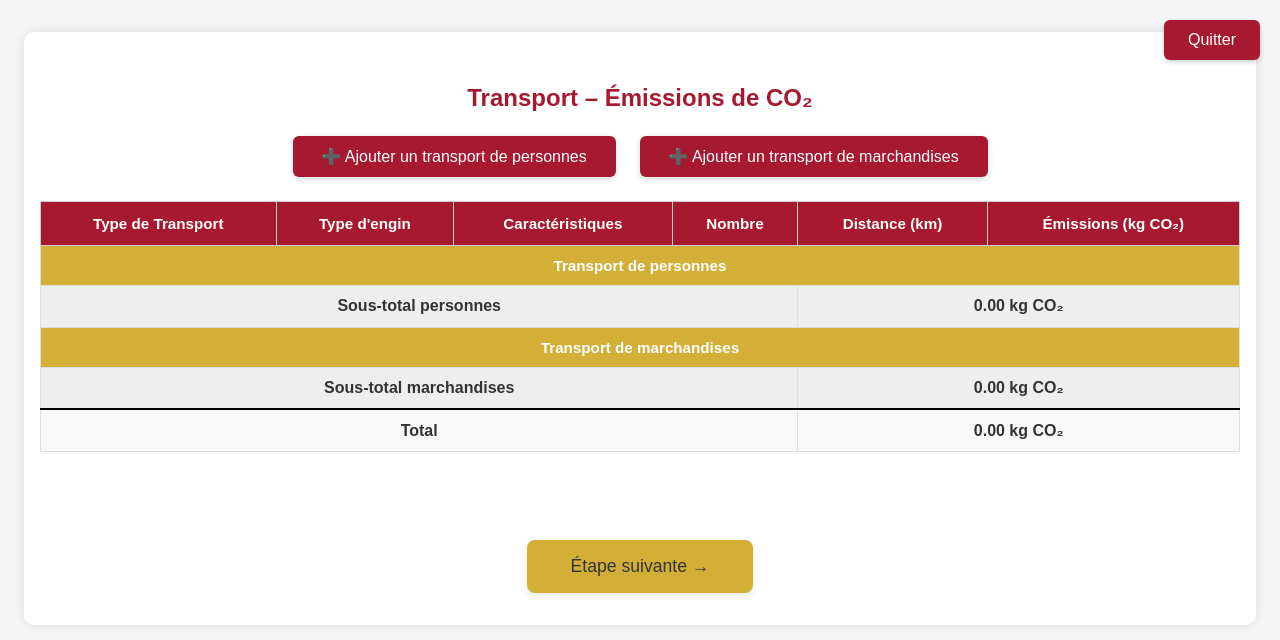
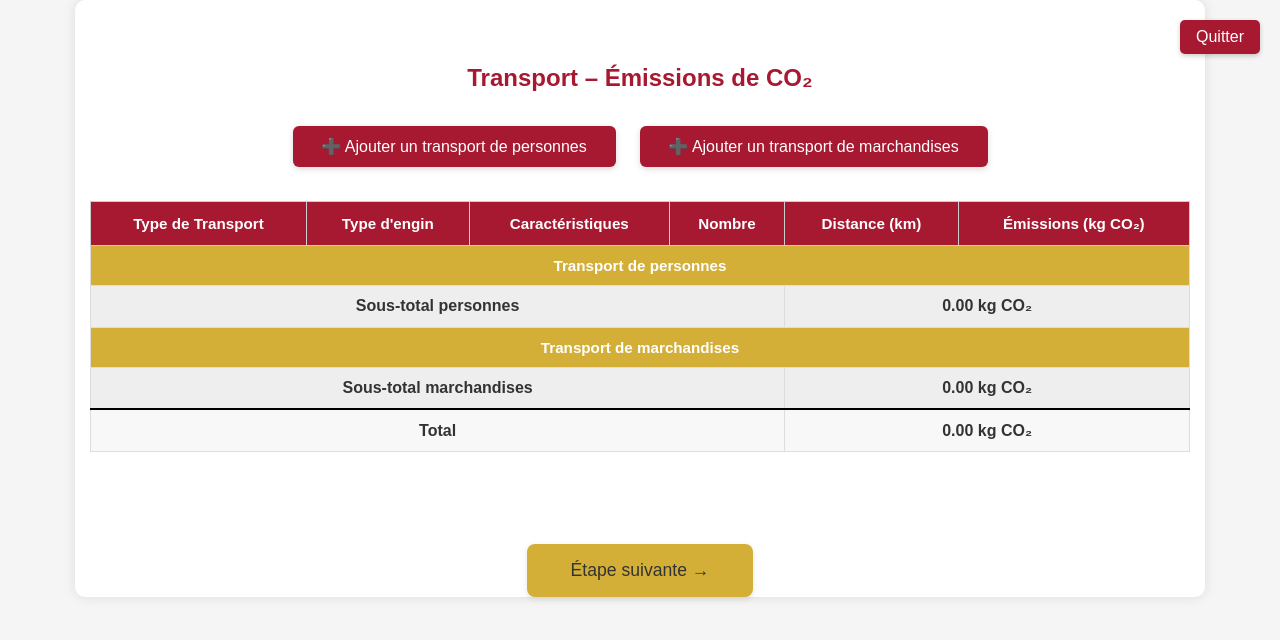
Before and after one commit to IFAZANE/BOAD_Empreinte_Carbone, a Flask app: page /transport in a window 1280 px wide. Shown: the top 640 px of the page. Run offline with Flask 3, Linux system fonts and the light colour scheme; data that the repository does not hold is empty; some libraries are stand-ins or nearby versions.

Commit message:
Update transport.html

```diff
--- a/application/templates/transport.html
+++ b/application/templates/transport.html
@@ -36,15 +36,66 @@
       min-height: 1.2em;
     }
 
+    .header-bar {
+      display: flex;
+      justify-content: space-between;
+      align-items: center;
+      padding: 10px 0;
+    }
+
+    .header-bar img {
+      height: 60px;
+    }
+
+     .logo-container {
+      text-align: center;
+      margin-top: 10px;
+      margin-bottom: 20px;
+    }
+    .logo-container img {
+      max-height: 60px;
+    }
+
     .quit-button {
       margin-bottom: 10px;
+    }
+
+    .styled-button {
+      padding: 8px 16px;
+      background-color: #a71930;
+      color: white;
+      border: none;
+      border-radius: 5px;
+      cursor: pointer;
+    }
+
+    .styled-button:hover {
+      background-color: #891625;
+    }
+
+    .add-buttons {
+      margin: 10px 0;
+    }
+
+    .next-step {
+      margin-top: 20px;
+    }
+
+    .container {
+      padding: 0 15px;
+      max-width: 1100px;
+      margin: 0 auto;
     }
   </style>
 </head>
 <body>
   <div class="container">
-    <div class="quit-button">
-      <button onclick="window.location.href='/'" class="styled-button">Quitter</button>
+    <!-- En-tête avec logo et bouton Quitter -->
+    <div class="header-bar">
+
+      <div class="quit-button">
+        <button onclick="handleQuit()" class="styled-button">Quitter</button>
+      </div>
     </div>
 
     <h2>Transport – Émissions de CO₂</h2>
@@ -54,6 +105,7 @@
       <button onclick="addTransportRow('marchandise')">➕ Ajouter un transport de marchandises</button>
     </div>
 
+    <!-- Tableau des transports -->
     <table id="transportTable" aria-label="Tableau des transports et émissions">
       <thead>
         <tr>
@@ -77,26 +129,30 @@
     <div id="enginDescription"></div>
 
     <div class="next-step">
-      <button type="button" id="next-step">Étape suivante →</button>
+      <button type="button" id="next-step" class="styled-button">Étape suivante →</button>
     </div>
   </div>
 
+  <!-- Script JS -->
   <script>
     const engins = {{ engins | tojson | safe }};
 
-    function addTransportRow(typeTransport) {
+    function handleQuit() {
+      localStorage.removeItem("emissionData");
+      window.location.href = "/";
+    }
+
+    function addTransportRow(typeTransport, savedData) {
       const tbody = document.getElementById("transportBody");
       const sectionClass = typeTransport === "personne" ? "personne" : "marchandise";
 
       const row = document.createElement("tr");
       row.className = `row-transport ${sectionClass}`;
 
-      // Type de transport
       const tdType = document.createElement("td");
       tdType.textContent = typeTransport === "personne" ? "Personnes" : "Marchandises";
       row.appendChild(tdType);
 
-      // Catégorie d'engin
       const tdCategorie = document.createElement("td");
       const selectCategorie = document.createElement("select");
       selectCategorie.innerHTML = `<option value="">-- Choisir --</option>`;
@@ -109,14 +165,12 @@
       tdCategorie.appendChild(selectCategorie);
       row.appendChild(tdCategorie);
 
-      // Engin
       const tdEngin = document.createElement("td");
       const selectEngin = document.createElement("select");
       selectEngin.innerHTML = `<option value="">-- Choisir un engin --</option>`;
       tdEngin.appendChild(selectEngin);
       row.appendChild(tdEngin);
 
-      // Nombre
       const tdNombre = document.createElement("td");
       const inputNombre = document.createElement("input");
       inputNombre.type = "number";
@@ -125,7 +179,6 @@
       tdNombre.appendChild(inputNombre);
       row.appendChild(tdNombre);
 
-      // Distance
       const tdDistance = document.createElement("td");
       const inputDistance = document.createElement("input");
       inputDistance.type = "number";
@@ -134,7 +187,6 @@
       tdDistance.appendChild(inputDistance);
       row.appendChild(tdDistance);
 
-      // Résultat
       const tdResult = document.createElement("td");
       const spanResult = document.createElement("span");
       spanResult.className = "emission-result";
@@ -142,7 +194,6 @@
       tdResult.appendChild(spanResult);
       row.appendChild(tdResult);
 
-      // Choix catégorie
       selectCategorie.addEventListener("change", () => {
         const cat = selectCategorie.value;
         selectEngin.innerHTML = `<option value="">-- Choisir un engin --</option>`;
@@ -152,8 +203,8 @@
             opt.value = item.nom;
             opt.dataset.factor = item.facteur;
             opt.dataset.description = item.description || `Aucune description disponible`;
-            opt.textContent = `${item.nom}`;
-            opt.title = item.description || `Aucune description disponible`; // ✅ Mise à jour ici
+            opt.textContent = item.nom;
+            opt.title = item.description || `Aucune description disponible`;
             selectEngin.appendChild(opt);
           });
         }
@@ -161,7 +212,6 @@
         document.getElementById("enginDescription").textContent = "";
       });
 
-      // Choix engin
       selectEngin.addEventListener("change", () => {
         calculateEmission(row);
         const descDiv = document.getElementById("enginDescription");
@@ -178,6 +228,19 @@
         if (inputDistance.value < 0) inputDistance.value = 0;
         calculateEmission(row);
       });
+
+      if (savedData) {
+        selectCategorie.value = savedData.categorie || "";
+        selectCategorie.dispatchEvent(new Event("change"));
+
+        setTimeout(() => {
+          selectEngin.value = savedData.engin || "";
+          selectEngin.dispatchEvent(new Event("change"));
+          inputNombre.value = savedData.nombre ?? 0;
+          inputDistance.value = savedData.distance ?? 0;
+          calculateEmission(row);
+        }, 50);
+      }
 
       const insertBefore = document.querySelector(`.subtotal-row.${sectionClass}`);
       tbody.insertBefore(row, insertBefore);
@@ -223,9 +286,28 @@
     }
 
     function saveTransportEmission() {
+      const rows = document.querySelectorAll("tr.row-transport");
+      const transports = [];
+
+      rows.forEach(row => {
+        const typeTransport = row.classList.contains("personne") ? "personne" : "marchandise";
+        const categorie = row.querySelector("td:nth-child(2) select").value;
+        const enginSelect = row.querySelector("td:nth-child(3) select");
+        const engin = enginSelect.value;
+        const facteur = parseFloat(enginSelect.selectedOptions[0]?.dataset?.factor) || 0;
+        const description = enginSelect.selectedOptions[0]?.dataset?.description || "";
+        const nombre = parseFloat(row.querySelector("td:nth-child(4) input").value) || 0;
+        const distance = parseFloat(row.querySelector("td:nth-child(5) input").value) || 0;
+
+        if (categorie && engin && nombre && distance) {
+          transports.push({ typeTransport, categorie, engin, facteur, description, nombre, distance });
+        }
+      });
+
       const total = parseFloat(document.getElementById("total-transport").textContent) || 0;
       const data = JSON.parse(localStorage.getItem("emissionData") || "{}");
       data.transport = total;
+      data.transportRows = transports;
       localStorage.setItem("emissionData", JSON.stringify(data));
     }
 
@@ -233,6 +315,15 @@
       saveTransportEmission();
       window.location.href = "/energie";
     });
+
+    window.addEventListener("DOMContentLoaded", () => {
+      const data = JSON.parse(localStorage.getItem("emissionData") || "{}");
+      if (data.transportRows && data.transportRows.length) {
+        data.transportRows.forEach(rowData => {
+          addTransportRow(rowData.typeTransport, rowData);
+        });
+      }
+    });
   </script>
 </body>
 </html>
```
